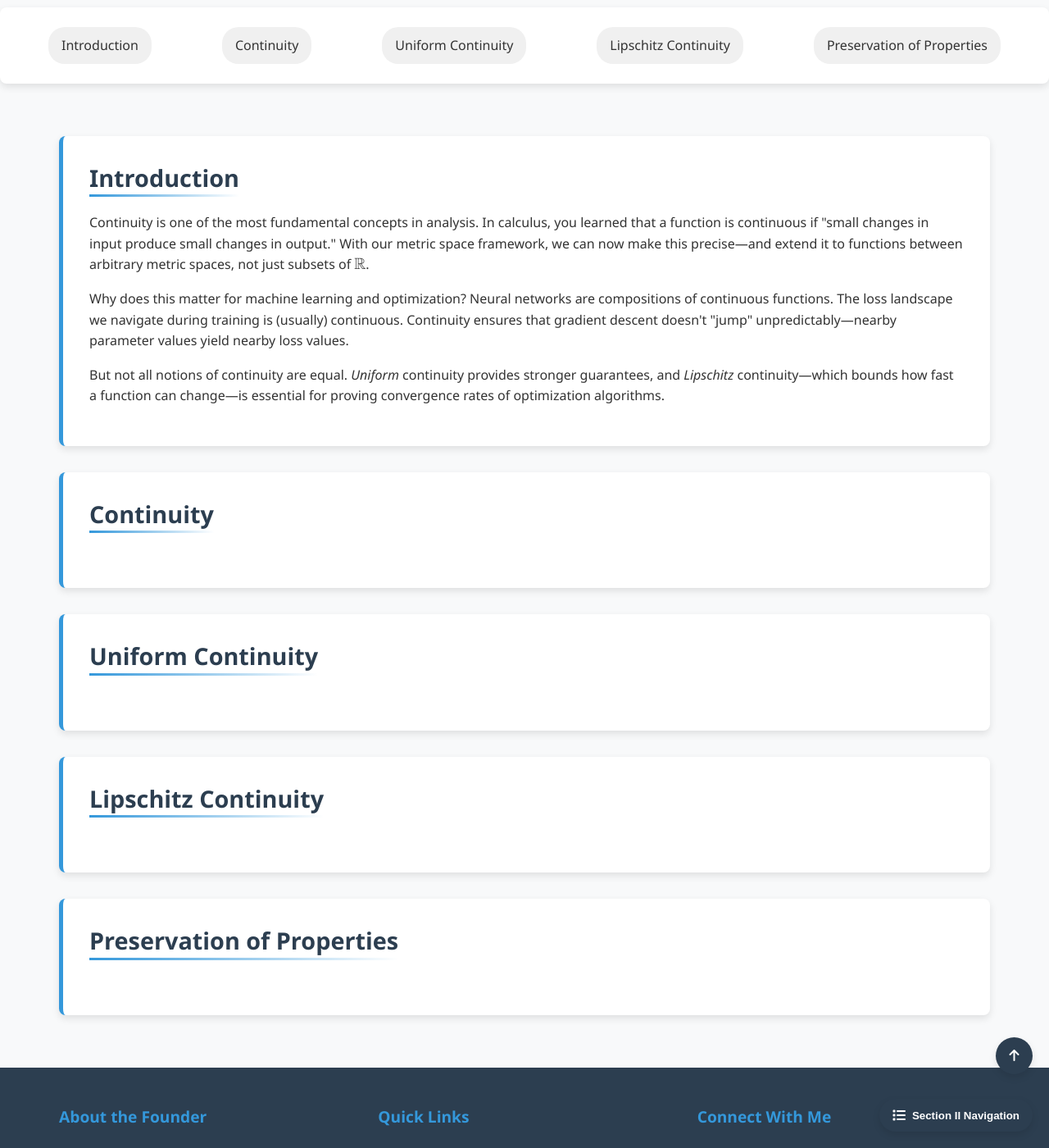
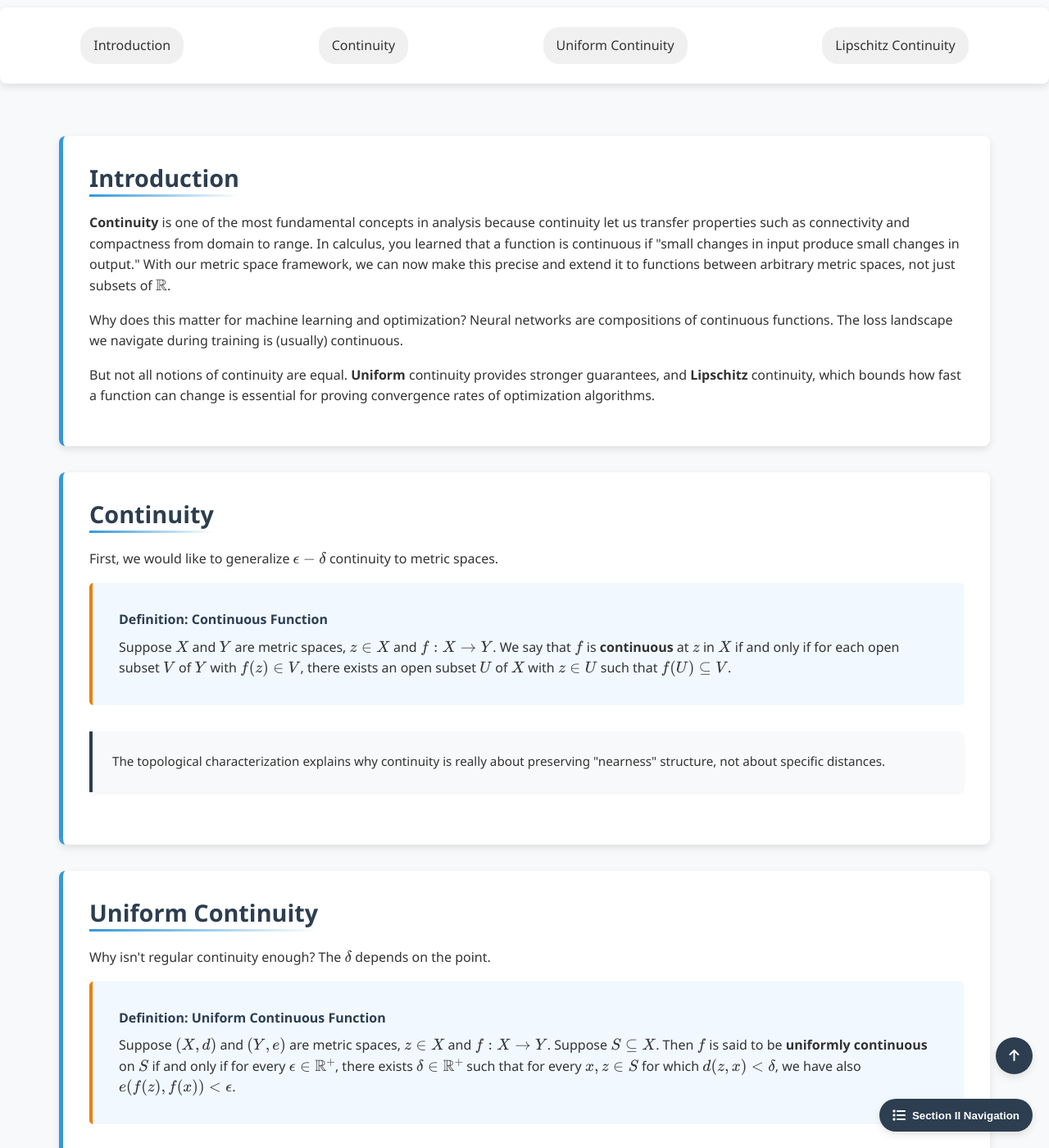
Before and after one commit to Yusukey01/yusukey01.github.io, a Jekyll site: the page built from Mathematics/Calculus/continuity.html, in a window 1280 px wide and 1400 px high, scrolled down 487 px. Shown: the whole window at 82% size. Built offline with Jekyll 4.4.1, drawn with Linux system fonts in a browser that asks for light colours; some of the changed text lies outside the part shown.

Commit message:
Start II-18

```diff
--- a/Mathematics/Calculus/continuity.html
+++ b/Mathematics/Calculus/continuity.html
@@ -90,108 +90,123 @@ noindex: true
             <a href="#continuity">Continuity</a>
             <a href="#uniform">Uniform Continuity</a>
             <a href="#lipschitz">Lipschitz Continuity</a>
-            <a href="#preservation">Preservation of Properties</a>
         </div>
 
         <div class="container">
             <section id="intro" class="section-content">
                 <h2>Introduction</h2>
                 <p>
-                    Continuity is one of the most fundamental concepts in analysis. In calculus, you learned that
-                    a function is continuous if "small changes in input produce small changes in output." With our
-                    metric space framework, we can now make this precise—and extend it to functions between
+                    <strong>Continuity</strong> is one of the most fundamental concepts in analysis because continuity
+                    let us transfer properties such as connectivity and compactness from domain to range. In calculus,
+                    you learned that a function is continuous if "small changes in input produce small changes in output."
+                    With our metric space framework, we can now make this precise and extend it to functions between
                     arbitrary metric spaces, not just subsets of \(\mathbb{R}\).
                 </p>
 
                 <p>
                     Why does this matter for machine learning and optimization? Neural networks are compositions
                     of continuous functions. The loss landscape we navigate during training is (usually) continuous.
-                    Continuity ensures that gradient descent doesn't "jump" unpredictably—nearby parameter values
-                    yield nearby loss values.
                 </p>
 
                 <p>
-                    But not all notions of continuity are equal. <em>Uniform</em> continuity provides stronger
-                    guarantees, and <em>Lipschitz</em> continuity—which bounds how fast a function can change—is
+                    But not all notions of continuity are equal. <strong>Uniform</strong> continuity provides stronger
+                    guarantees, and <strong>Lipschitz</strong> continuity, which bounds how fast a function can change is
                     essential for proving convergence rates of optimization algorithms.
                 </p>
+
             </section>
 
             <section id="continuity" class="section-content">
                 <h2>Continuity</h2>
                 <p>
-                    <!-- Motivation: Generalize ε-δ continuity to metric spaces -->
+                    First, we would like to generalize \(\epsilon - \delta\) continuity to metric spaces.
                 </p>
 
-                <!-- Definition: Continuity at a point (ε-δ) -->
-
-                <!-- Definition: Continuous function (continuous at every point) -->
+                <div class="theorem">
+                    <span class="theorem-title">Definition: Continuous Function</span>
+                    Suppose \(X\) and \(Y\) are metric spaces, \(z \in X\) and \(f: X \to Y\). We say that \(f\) is
+                    <strong>continuous</strong> at \(z\) in \(X\) if and only if for each open subset \(V\) of \(Y\)
+                    with \(f(z) \in V\), there exists an open subset \(U\) of \(X\) with \(z \in U\) such that
+                    \(f(U) \subseteq V\).
+                </div>
 
                 <!-- Theorem: Sequential characterization of continuity -->
 
                 <!-- Theorem: Topological characterization (preimage of open is open) -->
 
-                <!--
-                    Insight box: The topological characterization explains why continuity
-                    is really about preserving "nearness" structure, not about specific distances.
-                -->
+
+                <div class="insight-box">
+                    The topological characterization explains why continuity is really about preserving "nearness"
+                    structure, not about specific distances.
+                </div>
 
             </section>
 
             <section id="uniform" class="section-content">
                 <h2>Uniform Continuity</h2>
                 <p>
-                    <!-- Motivation: Why isn't regular continuity enough? The δ depends on the point. -->
+                    Why isn't regular continuity enough? The \(\delta\) depends on the point.
                 </p>
 
-                <!-- Definition: Uniformly continuous function -->
+                <div class="theorem">
+                    <span class="theorem-title">Definition: Uniform Continuous Function</span>
+                    Suppose \((X, d)\) and \((Y, e)\) are metric spaces, \(z \in X\) and \(f: X \to Y\). Suppose \(S \subseteq X\).
+                    Then \(f\) is said to be <strong>uniformly continuous</strong> on \(S\) if and only if for every \(\epsilon \in \mathbb{R}^+\),
+                    there exists \(\delta \in \mathbb{R}^+\) such that for every \(x, z \in S\) for which \(d(z, x) < \delta\), we have also
+                    \(e(f(z), f(x)) < \epsilon\).
+                </div>
 
                 <!-- Key distinction: δ works for ALL points simultaneously -->
 
                 <!-- Example/Non-example: f(x) = 1/x on (0,1) is continuous but not uniformly continuous -->
 
-                <!--
-                    Insight box: In numerical analysis, uniform continuity ensures that
-                    approximation errors behave consistently across the domain.
-                -->
+                <div class="insight-box">
+                    In numerical analysis, uniform continuity ensures that approximation errors behave consistently across the domain.
+                </div>
 
             </section>
 
             <section id="lipschitz" class="section-content">
                 <h2>Lipschitz Continuity</h2>
                 <p>
-                    <!-- Motivation: Quantifying "how continuous" a function is -->
+                    A type of global continuity that we have encountered in linear maps between normed linear spaces is
+                    called <strong>Lipschitz continuity</strong>, which is uniform and preserves <strong>boundedness</strong>.
                 </p>
 
-                <!-- Definition: Lipschitz continuous function with constant L -->
+                <div class="theorem">
+                    <span class="theorem-title">Definition: Lipschitz continuous function</span>
+                    Suppose \((X, d)\) and \((Y, e)\) are metric spaces, and \(f: X \to Y\). If there exists \(k \in \mathbb{R}^+\)
+                    such that
+                    \[
+                    e(f(a), f(b)) \leq kd(a, b), \, \forall \, a, b \in X,
+                    \]
+                    then \(f\) is called a <strong>Lipschitz function</strong> on \(X\) with <strong>Lipschitz constant</strong> \(k\).
+                 </div>
 
-                <!-- Theorem: Lipschitz implies uniformly continuous -->
+                <div class="theorem">
+                    <span class="theorem-title">Theorem:</span>
+                    Suppose \((X, d)\) and \((Y, e)\) are metric spaces, \(S \subseteq X\), and \(f: X \to Y\).
+                    <br><br>
+                    If \(f\) is a Lipschitz function on \(S\) with Lipschitz constant \(k \in \mathbb{R}^+\), then \(f\) is uniformly continuous on \(S\)
+                    and \(\delta\) is the definition of uniform continuity can be taken to be \(\frac{\epsilon}{k}\).
+                    <br><br>
+                    Moreover, the restriction of \(f\) to \(S\) denoted by
+                    \[
+                    f |_S : S \to Y
+                    \]
+                    is also a Lipschitz function with Lipschitz constant \(k\).
+                </div>
 
                 <!-- Definition: Contraction mapping (Lipschitz with L < 1) -->
 
-                <!--
-                    Insight box: Lipschitz constants appear everywhere in optimization:
-                    - L-smooth functions (gradient is L-Lipschitz)
-                    - Convergence rates depend on Lipschitz constants
-                    - Neural network stability (spectral normalization)
-                -->
-
-            </section>
-
-            <section id="preservation" class="section-content">
-                <h2>Preservation of Properties</h2>
-                <p>
-                    <!-- Continuous functions preserve important properties -->
-                </p>
-
-                <!-- Theorem: Continuous image of a connected set is connected -->
-
-                <!-- Theorem: Continuous image of a compact set is compact (preview) -->
-
-                <!--
-                    Note: These preservation theorems are why we care about continuity—
-                    they let us transfer properties from domain to range.
-                -->
+                <div class="insight-box">
+                    Lipschitz constants appear everywhere in optimization:
+                    <ul style="padding-left: 40px;">
+                        <li>L-smooth functions (gradient is L-Lipschitz)</li>
+                        <li>Convergence rates depend on Lipschitz constants</li>
+                        <li>Neural network stability (spectral normalization)</li>
+                    </ul>
+                </div>
 
             </section>
 
--- a/Mathematics/Calculus/limit_convergence.html
+++ b/Mathematics/Calculus/limit_convergence.html
@@ -162,7 +162,7 @@ noindex: true
                         The abstract definition of convergence unifies diverse phenomena in machine learning, shifting the focus from individual
                         points to the behavior of systems in different spaces:
                     </p>
-                    <ul>
+                    <ul style="padding-left: 40px;">
                         <li>
                             <strong>Parameter Convergence:</strong><br>
                             In optimization, we expect iterates \(\theta_t \to \theta^*\) under proper conditions
```
Also changed, not shown: other parts of Mathematics/Calculus/continuity.html (+2 -2 lines).
